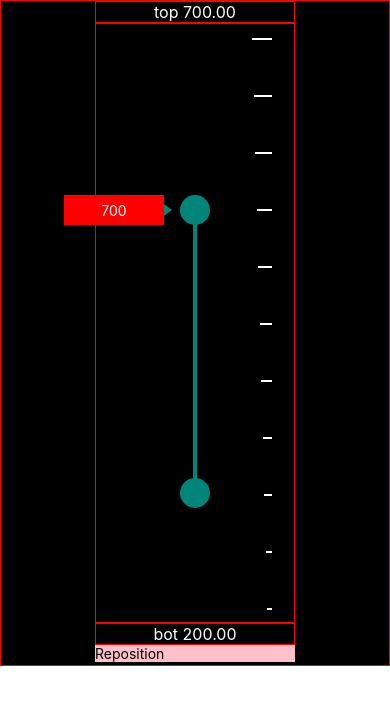
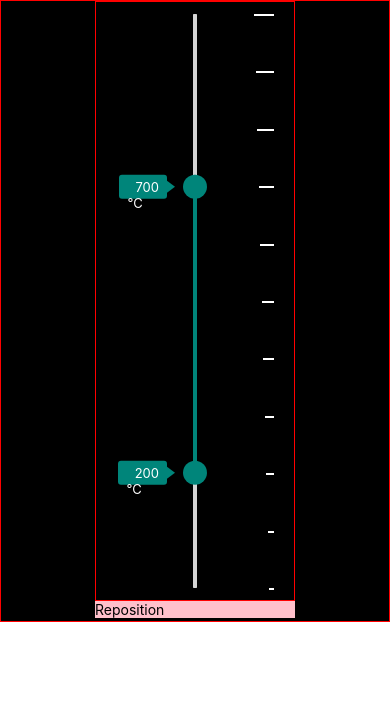
Before and after one commit to KailasMahavarkar/vertical-rheostat-rn, a React Native app: screen / in a window 390 px wide. Shown: the top 704 px of the page. Built offline with nearby package versions, Linux system fonts and the light colour scheme.

Commit message:
cleaned code

```diff
--- a/App.tsx
+++ b/App.tsx
@@ -17,7 +17,7 @@ function App(): React.JSX.Element {
     const [pressed, setPressed] = useState(true);
 
     const backgroundStyle = {
-        backgroundColor: 'black'
+        backgroundColor: 'black',
     };
 
     return <SafeAreaView style={backgroundStyle} >
@@ -33,18 +33,20 @@ function App(): React.JSX.Element {
             }}
         >
             <VerticalRheostat
-                handleSize={30}
+                handleSize={24}
                 handleDelta={0}
                 rheostatWidth={200}
                 rheostatHeight={600}
 
                 tooltipPosition="left"
-                suffix=' Lakh'
+                tooltipTextSuffix=" °C"
 
                 minRange={minValue}
                 maxRange={maxValue}
+                algorithm={linearAlgorithm}
 
-                algorithm={linearAlgorithm}
+                topLabel={<Label value={topValue} />}
+                bottomLabel={<Label value={bottomValue} />}
 
                 showSnapLines={true}
                 shouldSnap={true}
@@ -52,7 +54,12 @@ function App(): React.JSX.Element {
 
                 topHandleValue={topValue}
                 bottomHandleValue={bottomValue}
+
+                labelStyles={{
+                    backgroundColor: 'yellow',
+                }}
             />
+
 
             <Pressable
                 onPress={() => {
--- a/VerticalRheostat/VerticalRheostat.tsx
+++ b/VerticalRheostat/VerticalRheostat.tsx
@@ -2,35 +2,30 @@ import React, { useCallback, useEffect, useRef, useState } from 'react';
 import { StyleSheet, View, Text, Animated, PanResponder } from 'react-native';
 import { linearAlgorithm } from './algorithm';
 import { jslog, clampRange, offsetToPercentage, percentToRheostatSize, offsetToRheostatSize } from './utils';
+import propTypes from 'prop-types';
 
 const CONSTANTS = {
     TRIANGLE_SIZE_X: 6,
     TRIANGLE_SIZE_Y: 8,
 };
 
+const PropTypes = {
+    topHandleValue: propTypes.number,
+    bottomHandleValue: propTypes.number,
+    minRange: propTypes.number,
+    maxRange: propTypes.number,
+    handleSize: propTypes.number,
+    algorithm: propTypes.object,
+    rheostatWidth: propTypes.number,
+    snappingPoints: propTypes.array,
+    rheostatHeight: propTypes.number,
+    tooltipTextSuffix: propTypes.string,
+    tooltipPosition: propTypes.string,
+    showSnapLines: propTypes.bool,
+    handleDelta: propTypes.number,
+    shouldSnap: propTypes.bool,
+};
 
-function LabelText({ value, text }) {
-
-    return (
-        <View
-            style={{
-                borderWidth: 1,
-                borderColor: 'red',
-                width: 200,
-            }}
-        >
-            <Text
-                style={{
-                    color: 'white',
-                    fontSize: 16,
-                    textAlign: 'center',
-                }}
-            >
-                {text} {typeof value === 'number' ? value.toFixed(2) : value}
-            </Text>
-        </View>
-    );
-}
 
 function getClosestIndex(array, target) {
     let left = 0;
@@ -64,37 +59,7 @@ function getClosestIndex(array, target) {
 }
 
 const styles = StyleSheet.create({
-    circle: {
-        borderRadius: 500,
-        backgroundColor: '#00857a',
-    },
-
-    handleWrapper: {
-        alignItems: 'center',
-        justifyContent: 'space-between',
-        flexDirection: 'column',
-        width: 200,
-        height: 600,
-        borderWidth: 1,
-        borderColor: 'red',
-    }
-});
-
-
-function ToolTip({ value, handleSize, tooltipPosition, maxRange }) {
-    const dynamicStyles = StyleSheet.create({
-        triangleLeft: {
-            borderTopWidth: CONSTANTS.TRIANGLE_SIZE_X,
-            borderBottomWidth: CONSTANTS.TRIANGLE_SIZE_X,
-            borderRightWidth: CONSTANTS.TRIANGLE_SIZE_Y,
-            borderLeftWidth: 0,
-            borderTopColor: 'transparent',
-            borderBottomColor: 'transparent',
-            borderLeftColor: '#00857a',
-            borderRightColor: '#00857a',
-            position: 'absolute',
-        },
-        traingleRight: {
+    tooltipTriangle: {
         borderTopWidth: CONSTANTS.TRIANGLE_SIZE_X,
         borderBottomWidth: CONSTANTS.TRIANGLE_SIZE_X,
         borderLeftWidth: CONSTANTS.TRIANGLE_SIZE_Y,
@@ -105,44 +70,57 @@ function ToolTip({ value, handleSize, tooltipPosition, maxRange }) {
         borderRightColor: '#00857a',
         position: 'absolute',
     },
+    tooltipTransparentText: {
+        color: 'transparent',
+    },
+    toolTipText: {
+        color: 'white',
+        fontSize: 13,
+        paddingHorizontal: 8,
+        paddingVertical: 4,
+    },
 })
 
 
+function ToolTip({ value, handleSize, position, suffix, diff }) {
+    const dynamicStyles = StyleSheet.create({
+        tooltipTop: {
+            backgroundColor: '#00857a',
+            borderRadius: 3,
+            height: handleSize,
+        },
+    });
+
+    const triangleStyle = [
+        styles.tooltipTriangle,
+        {
+            top: handleSize / 2 - CONSTANTS.TRIANGLE_SIZE_X,
+            [position === 'right' ? 'left' : 'right']: -CONSTANTS.TRIANGLE_SIZE_Y,
+            transform: position === 'left' ? [] : [{ rotate: '180deg' }],
+        },
+    ];
+
     return (
-        <View
-            style={[{
-                position: 'absolute',
-                width: 100,
-                height: handleSize,
-                backgroundColor: 'red',
-                justifyContent: 'center',
-                alignItems: 'center',
-            },
-            tooltipPosition === 'right'
-                ? { left: handleSize + 16 }
-                : { right: handleSize + 16 }
-            ]}
-        >
-            <View
-                style={[
-                    dynamicStyles.triangleLeft,
-                    tooltipPosition === 'right' ? {
-                        left: -CONSTANTS.TRIANGLE_SIZE_Y,
-                    } : {
-                        right: -CONSTANTS.TRIANGLE_SIZE_Y,
-                        transform: [
+        <Animated.View style={dynamicStyles.tooltipTop}>
+            <Text style={styles.toolTipText}>
                 {
-                                rotate: '180deg',
-                            },
-                        ],
-                    },
-                ]}
-            />
-
-            <Text style={{ color: 'white' }}>
-                {value}
+                    position === 'left' && (
+                        <Text style={styles.tooltipTransparentText}>
+                            {'0'.repeat(diff)}
                         </Text>
-        </View>
+                    )
+                }
+                {`${Math.round(value)} ${suffix}`}
+                {
+                    position === 'right' && (
+                        <Text style={styles.tooltipTransparentText}>
+                            {'0'.repeat(diff)}
+                        </Text>
+                    )
+                }
+            </Text>
+            <View style={triangleStyle} />
+        </Animated.View>
     );
 }
 
@@ -152,12 +130,13 @@ function VerticalRheostat({
     topHandleValue = 0,
     bottomHandleValue = 0,
     minRange = 0,
-    maxRange = 800,
+    maxRange = 1000,
     handleSize = 50,
     algorithm = linearAlgorithm,
     rheostatWidth = 200,
     snappingPoints = [],
     rheostatHeight = 600,
+    tooltipTextSuffix = '',
     tooltipPosition = 'left',
     showSnapLines = false,
     handleDelta = 20,
@@ -166,12 +145,10 @@ function VerticalRheostat({
     const rheostatSize = rheostatHeight - handleSize;
     const animatedOffsetTop = useRef(new Animated.Value(0)).current;
     const animatedOffsetBottom = useRef(new Animated.Value(0)).current;
-
+    const [currentTopValue, setCurrentTopValue] = useState(topHandleValue);
+    const [currentBottomValue, setCurrentBottomValue] = useState(bottomHandleValue);
     const lastOffsetTop = useRef(0);
     const lastOffsetBottom = useRef(0);
-
-    const [currentTopValue, setCurrentTopValue] = useState(topHandleValue);
-    const [currentBottomValue, setCurrentBottomValue] = useState(bottomHandleValue);
     const snappingPercentageArray = snappingPoints.map(point =>
         algorithm.getPosition(point, minRange, maxRange)
     );
@@ -337,6 +314,9 @@ function VerticalRheostat({
 
     const panResponderTop = useRef(createPanResponder('top')).current;
     const panResponderBottom = useRef(createPanResponder('bottom')).current;
+    const maxWidthLength = maxRange.toString().length;
+    const topValueDiff = maxWidthLength - currentTopValue.toString().length;
+    const bottomValueDiff = maxWidthLength - currentBottomValue.toString().length;
 
 
     const dynamicStyles = StyleSheet.create({
@@ -348,17 +328,42 @@ function VerticalRheostat({
             backgroundColor: '#00857a',
             borderRadius: 3,
         },
+        unFilledBar: {
+            width: 4,
+            height: rheostatSize,
+            top: handleSize / 2,
+            position: 'absolute',
+            left: rheostatWidth / 2 - 2,
+            backgroundColor: '#d5d5d5',
+            borderRadius: 3,
+        },
         snapBarWrapper: {
             position: 'absolute',
-            height: rheostatHeight - handleSize,
+            height: rheostatSize,
+            borderWidth: 1,
             width: rheostatWidth,
             top: handleSize / 2,
+        },
+        handleWrapper: {
+            alignItems: 'center',
+            justifyContent: 'space-between',
+            flexDirection: 'column',
+            width: rheostatWidth,
+            height: rheostatHeight,
+            borderWidth: 1,
+            borderColor: 'red',
+        },
+        circle: {
+            borderRadius: 500,
+            backgroundColor: '#00857a',
+            width: handleSize,
+            height: handleSize,
         },
     });
 
     return (
         <View>
-            <LabelText text="top" value={currentTopValue} />
+            <View style={dynamicStyles.unFilledBar} />
             <View>
                 {shouldSnap && showSnapLines && (
                     <View style={dynamicStyles.snapBarWrapper}>
@@ -389,50 +394,89 @@ function VerticalRheostat({
                         })}
                     </View>
                 )}
-                <View style={styles.handleWrapper}>
+            </View>
+
+            <View style={dynamicStyles.handleWrapper}>
                 <Animated.View
                     {...panResponderTop.panHandlers}
                     style={[
-                            styles.circle,
                         {
-                                width: handleSize,
-                                height: handleSize,
-                                transform: [{ translateY: animatedOffsetTop || 0 }],
+                            transform: [
+                                { translateY: animatedOffsetTop || 0 },
+                            ],
                         },
                     ]}
                 >
+
                     <Animated.View
                         renderToHardwareTextureAndroid
                         style={dynamicStyles.filledBar}
                     />
 
+                    <View style={dynamicStyles.circle} />
+
+                    <View
+                        style={[
+                            tooltipPosition === 'right' ? {
+                                position: 'absolute',
+                                left: handleSize + 16,
+                            } : {
+                                position: 'absolute',
+                                right: handleSize + 16,
+                            }
+                        ]}>
+
                         <ToolTip
                             value={currentTopValue}
                             handleSize={handleSize}
-                            tooltipPosition={tooltipPosition}
+                            position={tooltipPosition}
+                            suffix={tooltipTextSuffix}
+                            diff={topValueDiff}
                         />
+                    </View>
+                </Animated.View>
 
-                    </Animated.View>
+
 
                 <Animated.View
                     {...panResponderBottom.panHandlers}
                     style={[
-                            styles.circle,
                         {
-                                width: handleSize,
-                                height: handleSize,
                             transform: [
                                 { translateY: animatedOffsetBottom || 0 },
                             ],
                         },
                     ]}
+                >
+                    <View style={dynamicStyles.circle} />
+
+                    <View
+                        style={[
+                            tooltipPosition === 'right' ? {
+                                position: 'absolute',
+                                left: handleSize + 16,
+                            } : {
+                                position: 'absolute',
+                                right: handleSize + 16,
+                            }
+                        ]}>
+
+                        <ToolTip
+                            value={currentBottomValue}
+                            handleSize={handleSize}
+                            position={tooltipPosition}
+                            suffix={tooltipTextSuffix}
+                            diff={bottomValueDiff}
                         />
                     </View>
+                </Animated.View>
+
             </View>
-            <LabelText text="bot" value={currentBottomValue} />
-        </View>
+        </View >
 
     );
 }
 
+VerticalRheostat.propTypes = PropTypes;
+
 export default VerticalRheostat;
```
Lines whose indentation alone changed are shown as unchanged.
